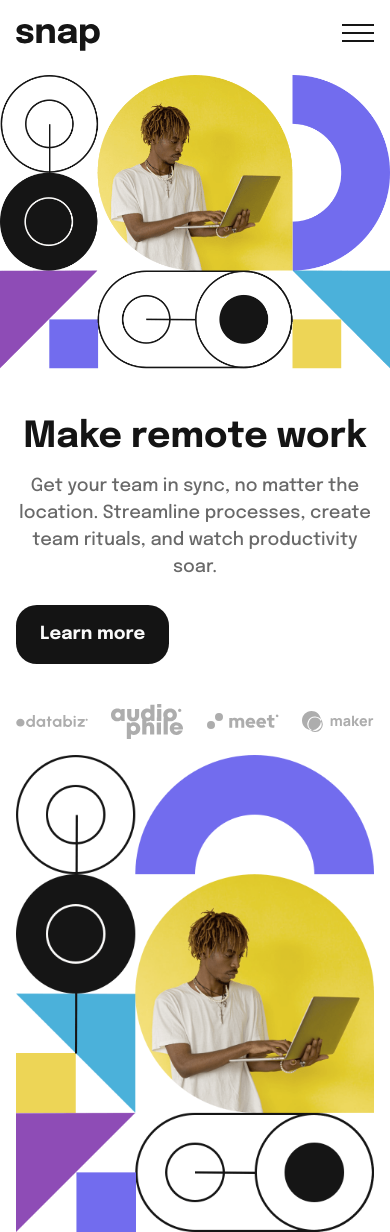
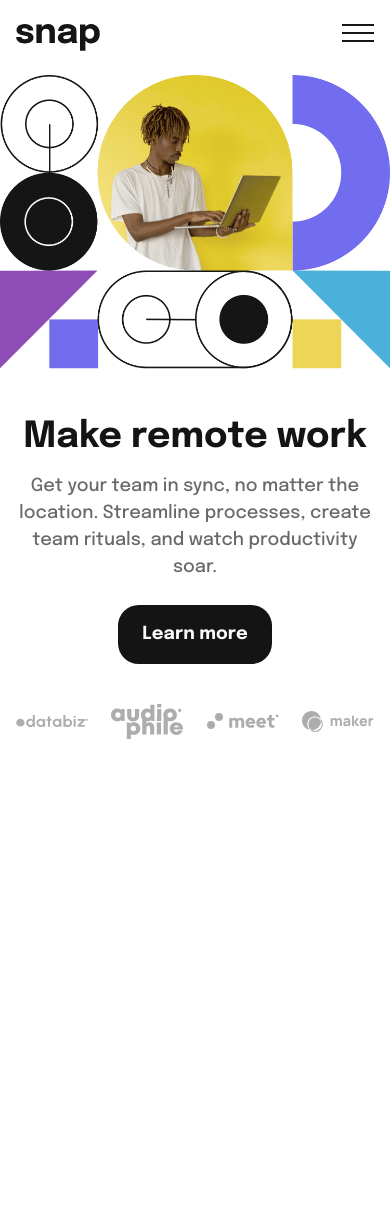
Before and after one commit to eniiku/intro-snap, a React (Vite) app: page / in a window 390 px wide. After the commit the page ends 844 px from the top, so only its background shows below. Built offline with nearby package versions, Linux system fonts and the light colour scheme.

Commit message:
fix(Home): improve responsiveness to fix clashing views

```diff
--- a/src/container/Home.tsx
+++ b/src/container/Home.tsx
@@ -37,7 +37,7 @@ const Home = () => {
           className='mt-12 flex flex-col items-center justify-center px-4
         md:grid md:grid-cols-2 md:gap-12'
         >
-          <div className='md:flex md:flex-col md:justify-between md:items-start'>
+          <div className='md:flex md:flex-col md:justify-between md:items-start text-center'>
             <div>
               <h1
                 className='text-almostBlack font-bold text-4xl md:text-7xl text-center
@@ -54,7 +54,7 @@ const Home = () => {
 
             <button
               className='bg-almostBlack rounded-[1.3rem] py-4 px-6 font-bold
-          text-almostWhite my-6'
+              text-almostWhite my-6'
             >
               Learn more
             </button>
@@ -74,7 +74,9 @@ const Home = () => {
             </div>
           </div>
 
-          <div>
+          {/* Image for desktop view */}
+
+          <div className='hidden md:block'>
             <img src={heroImageDesktop} role-='presentation' />
           </div>
         </div>
```
